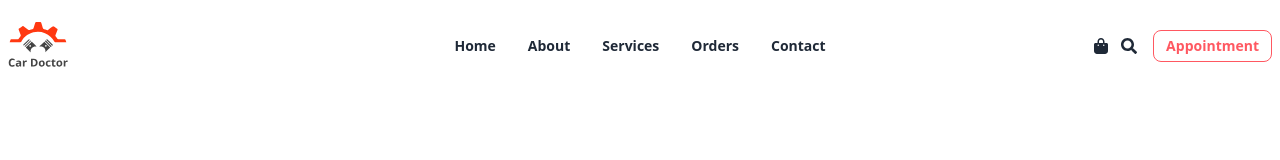
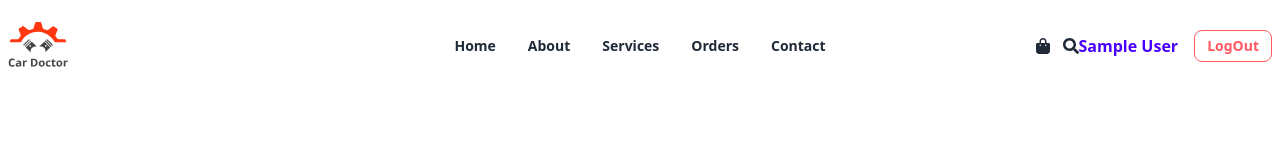
Before and after one commit to swadebsharma6/genious-car-doctor, a React (Vite) app: page /login in a window 1280 px wide. Shown: the top 160 px of the page. Built offline with nearby package versions, Linux system fonts and the light colour scheme; no server answers; sample sign-in values are in the browser's storage.

Commit message:
added some changes on header

```diff
--- a/src/Routes/router.jsx
+++ b/src/Routes/router.jsx
@@ -9,6 +9,7 @@ import Login from "../pages/Login";
 import Orders from "../pages/Orders/Orders";
 import Services from "../pages/Services";
 import SignUp from "../pages/SignUp";
+import PrivetRoute from "./PrivetRoute";
 
 export const router = createBrowserRouter([
     {
@@ -46,12 +47,12 @@ export const router = createBrowserRouter([
         },
         {
           path: '/checkout/:id',
-          element: <CheckOut/>,
+          element: <PrivetRoute><CheckOut/></PrivetRoute>,
           loader:({params}) => fetch(`http://localhost:5000/services/${params.id}`)
         },
         {
           path: '/orders',
-          element: <Orders/>
+          element: <PrivetRoute><Orders/></PrivetRoute>
         }
 
       ]
--- a/src/context/AuthProvider.jsx
+++ b/src/context/AuthProvider.jsx
@@ -1,7 +1,8 @@
 import {
-    createUserWithEmailAndPassword,
-    onAuthStateChanged,
-    signInWithEmailAndPassword,
+  createUserWithEmailAndPassword,
+  onAuthStateChanged,
+  signInWithEmailAndPassword,
+  signOut,
 } from "firebase/auth";
 import { createContext, useEffect, useState } from "react";
 import auth from "../Firebase/firebase.config";
@@ -11,16 +12,23 @@ export const AuthContext = createContext();
 const AuthProvider = ({ children }) => {
   const [user, setUser] = useState(null);
   const [loading, setLoading] = useState(true);
-
+// create user
   const createUser = (email, password) => {
     setLoading(true);
     return createUserWithEmailAndPassword(auth, email, password);
   };
+  // sign user
   const signUser = (email, password) => {
     setLoading(true);
     return signInWithEmailAndPassword(auth, email, password);
   };
 
+  // logout
+  const logOut =()=>{
+    return signOut(auth)
+  }
+
+// observer
   useEffect(() => {
     const unsubscribe = onAuthStateChanged(auth, (currentUser) => {
       console.log("observer", currentUser);
@@ -37,6 +45,7 @@ const AuthProvider = ({ children }) => {
     loading,
     createUser,
     signUser,
+    logOut,
   };
 
   return (
--- a/src/pages/Login.jsx
+++ b/src/pages/Login.jsx
@@ -1,11 +1,14 @@
 import { useContext } from 'react';
-import { Link } from 'react-router-dom';
+import { Link, useLocation, useNavigate } from 'react-router-dom';
 import swal from 'sweetalert';
 import image from '../assets/images/login/login.svg';
 import { AuthContext } from '../context/AuthProvider';
 
 const Login = () => {
   const {signUser} = useContext(AuthContext);
+  const navigate = useNavigate();
+  const location = useLocation();
+  const from = location.state?.from?.pathname || '/'
 
 
     const handleSubmit = event =>{
@@ -19,6 +22,7 @@ const Login = () => {
           console.log('log', user);
           swal("Good job!", "User Login Successfully", "success");
           form.reset();
+          navigate(from, {replace: true})
 
         })
         .catch(error =>{
--- a/src/pages/SignUp.jsx
+++ b/src/pages/SignUp.jsx
@@ -1,3 +1,4 @@
+import { updateProfile } from 'firebase/auth';
 import { useContext } from 'react';
 import { Link } from 'react-router-dom';
 import swal from 'sweetalert';
@@ -11,14 +12,24 @@ const SignUp = () => {
         event.preventDefault();
         const form = event.target;
         const email = form.email.value;
+        const name = form.name.value;
         const password = form.password.value;
         // create user
         createUser(email, password)
         .then(result =>{
           const user = result.user;
-          console.log('created', user)
+          updateProfile(user,{
+            displayName: name,
+          })
+          .then(()=>{
+            console.log('created', user)
           swal("Good job!", "User created Successfully", "success");
           form.reset();
+          })
+          .catch(error =>{
+            console.log(error.message)
+          })
+
         })
         .catch(error =>{
           console.log(error.message)
--- a/src/shared/Header/Header.jsx
+++ b/src/shared/Header/Header.jsx
@@ -1,12 +1,27 @@
+import { useContext } from "react";
 import { FaSearch } from "react-icons/fa";
 import { FaBagShopping } from "react-icons/fa6";
 import { Link } from "react-router-dom";
 import { navMenus } from "../../Utils/navMenus";
 import logo from '../../assets/logo.svg';
+import { AuthContext } from "../../context/AuthProvider";
 
 
 
 const Header = () => {
+
+  const {user,  logOut} = useContext(AuthContext);
+
+  const handleLogOut =()=>{
+    logOut()
+    .then(()=>{
+      alert('user Logout Successfully')
+    })
+    .catch(error =>{
+      console.log(error.message)
+    })
+  }
+
     return (
         <nav className="navbar bg-base-100 my-3">
   <div className="navbar-start">
@@ -33,9 +48,10 @@ const Header = () => {
   <FaBagShopping />
   <FaSearch />
   </div>
- <Link to='/login'>
- <button className="btn btn-sm btn-outline ms-4 btn-error">Appointment</button>
- </Link>
+  {user &&  <p className="font-bold text-primary">{user.displayName}</p> }
+{  user ?  <button onClick={handleLogOut} className="btn btn-sm btn-outline ms-4 btn-error">LogOut</button> :  <Link to='/login'>
+<button className="btn btn-sm btn-outline ms-4 btn-error">Appointment</button>
+ </Link>}
   </div>
 </nav>
     );
```
